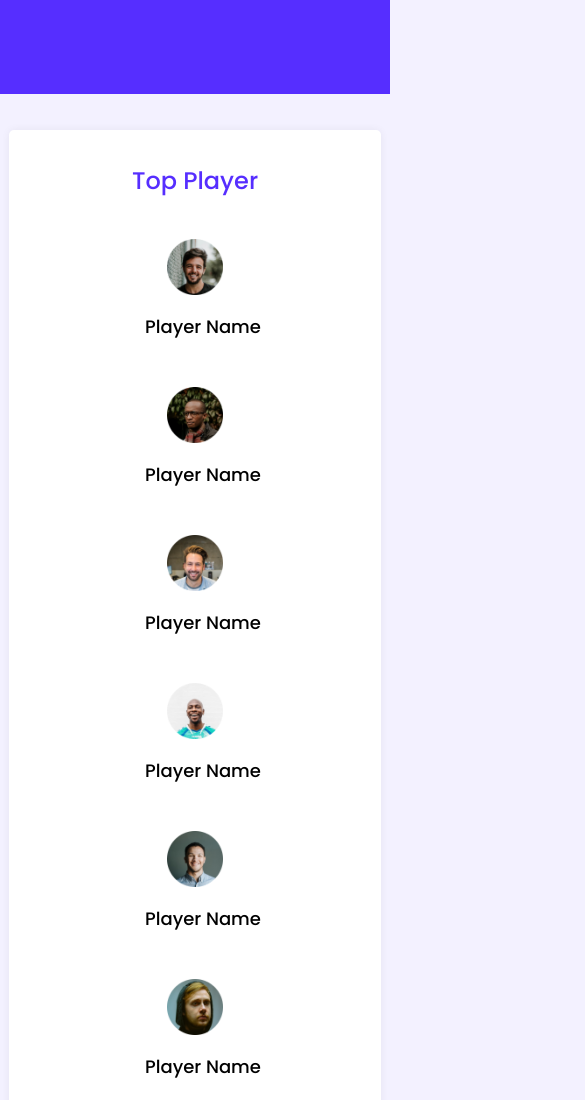
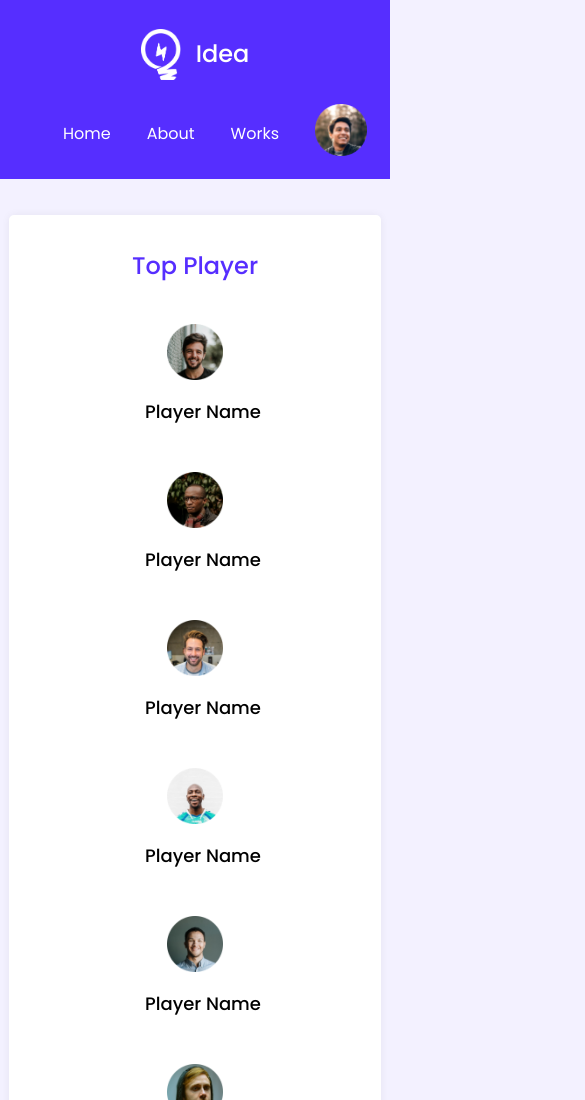
Before and after one commit to hasanulsakir/leader-board-html5css3, a plain HTML site: page index.html in a window 390 px wide. Shown: the top 1100 px of the page, 585 px wide, since content can reach past the window. Drawn offline with Linux system fonts and the light colour scheme.

Commit message:
navmenu  mobile screen responsive

```diff
--- a/asset/style/style.css
+++ b/asset/style/style.css
@@ -306,9 +306,12 @@ hr {
 @media only screen and (max-width:688px) {
     .nav {
         width: 100%;
+        height: 100%;
     }
     .nav-inner {
-        display: none;
+        flex-direction: column;
+        align-items: center;
+        padding-top: 20px;
     }
     .container {
         width: 80%;
```
